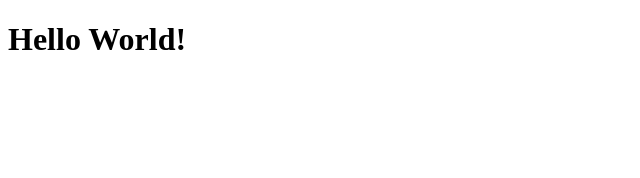
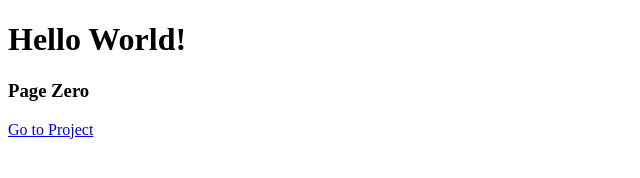
Before and after one commit to digmud/digmud.github.io, a plain HTML site: page index.html in a window 1280 px wide. Shown: the whole page, without its empty margins (0-640 px from the left). Drawn offline with Linux system fonts and the light colour scheme.

Commit message:
Adding Page Zero Link

```diff
--- a/index.html
+++ b/index.html
@@ -5,5 +5,7 @@
 </head>
 <body>
     <h1>Hello World!</h1>
+    <h3>Page Zero</h3>
+        <a href="https://zero.modhub.sbs">Go to Project</a>
 </body>
 </html>
```
